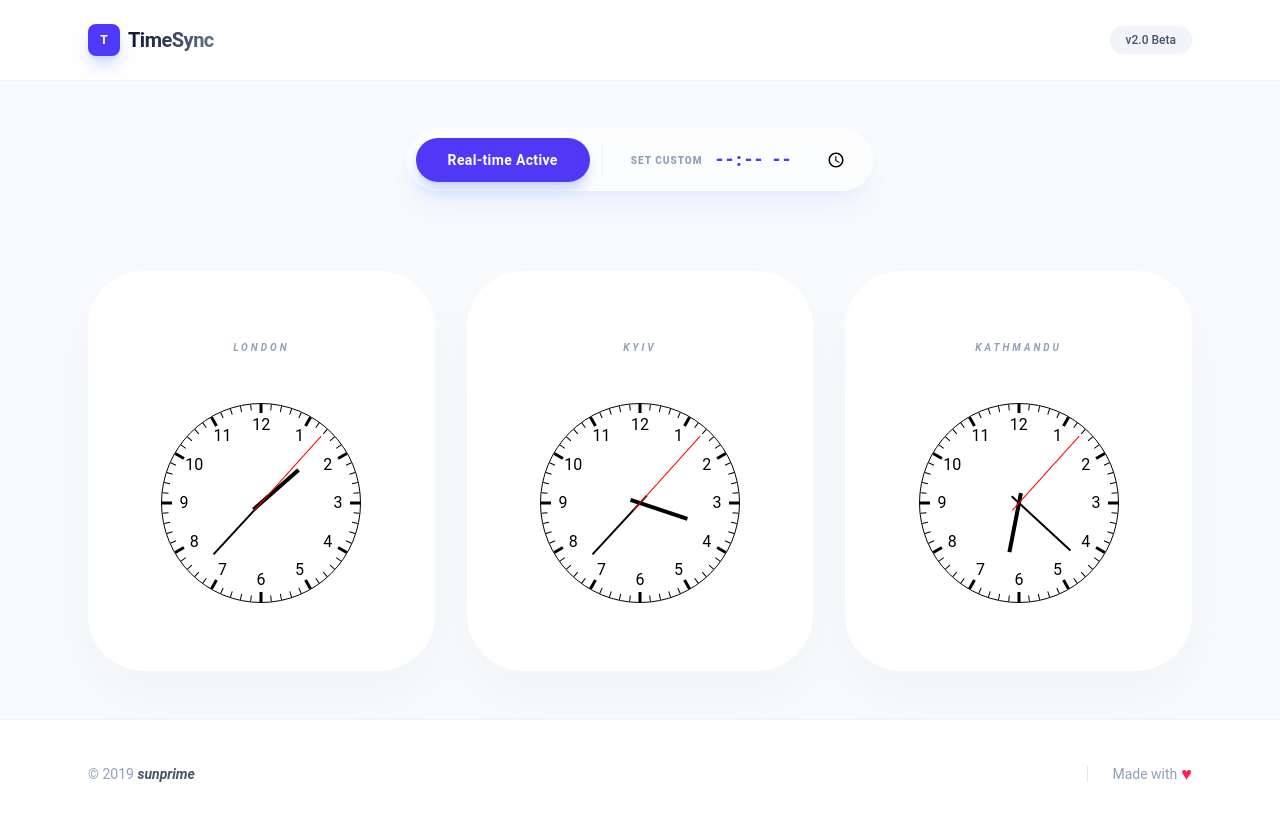
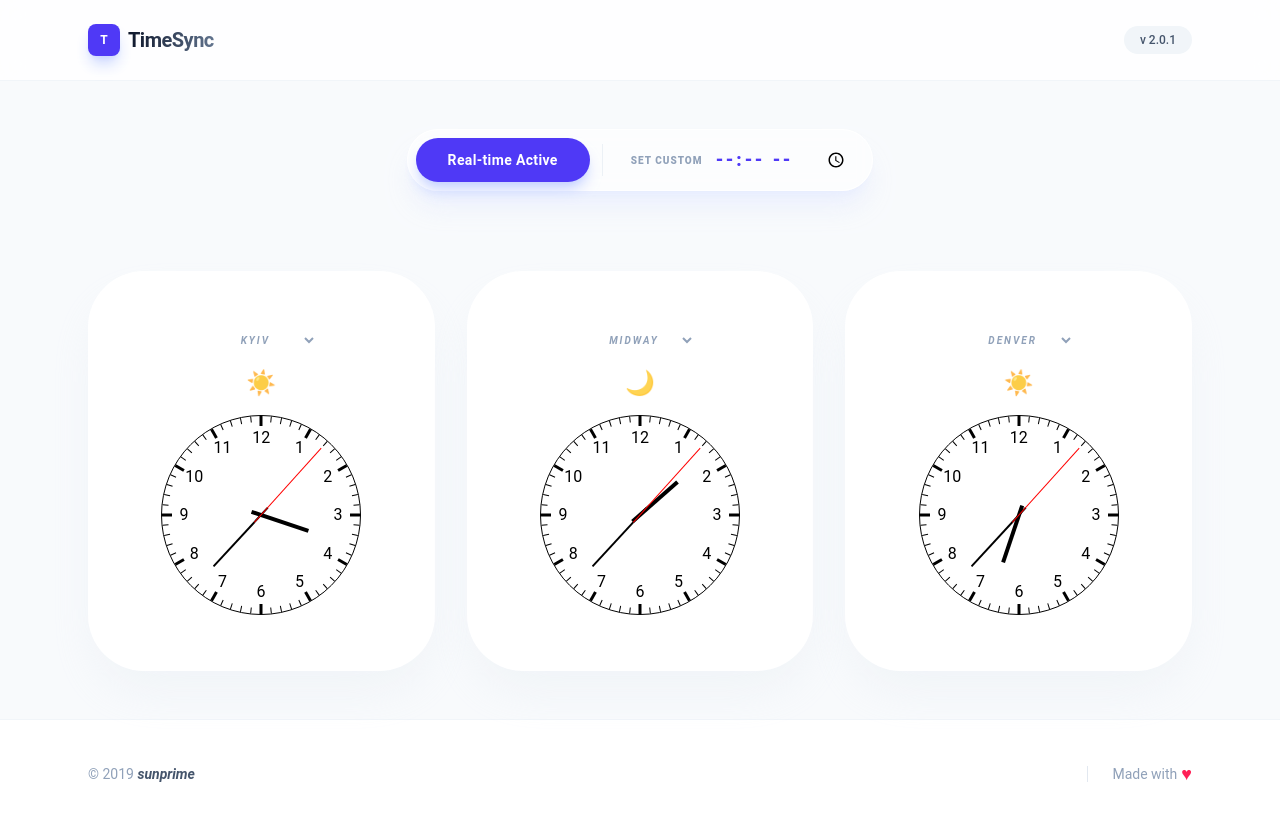
Before and after one commit to SunPrime/clocks-app, a React (Vite) app: page / in a window 1280 px wide. Shown: the top 820 px of the page. Built offline with nearby package versions, Linux system fonts and the light colour scheme.

Commit message:
update cities

```diff
--- /dev/null
+++ b/src/data/cities.json
@@ -0,0 +1,31 @@
+[
+  { "label": "Midway", "zone": "Pacific/Midway" },
+  { "label": "Honolulu", "zone": "Pacific/Honolulu" },
+  { "label": "Anchorage", "zone": "America/Anchorage" },
+  { "label": "Los Angeles", "zone": "America/Los_Angeles" },
+  { "label": "Denver", "zone": "America/Denver" },
+  { "label": "Chicago", "zone": "America/Chicago" },
+  { "label": "New York", "zone": "America/New_York" },
+  { "label": "Santiago", "zone": "America/Santiago" },
+  { "label": "Buenos Aires", "zone": "America/Argentina/Buenos_Aires" },
+  { "label": "Nuuk", "zone": "America/Nuuk" },
+  { "label": "Azores", "zone": "Atlantic/Azores" },
+  { "label": "London", "zone": "Europe/London" },
+  { "label": "Paris", "zone": "Europe/Paris" },
+  { "label": "Kyiv", "zone": "Europe/Kyiv" },
+  { "label": "Istanbul", "zone": "Europe/Istanbul" },
+  { "label": "Dubai", "zone": "Asia/Dubai" },
+  { "label": "Karachi", "zone": "Asia/Karachi" },
+  { "label": "Mumbai", "zone": "Asia/Kolkata" },
+  { "label": "Kathmandu", "zone": "Asia/Kathmandu" },
+  { "label": "Dhaka", "zone": "Asia/Dhaka" },
+  { "label": "Bangkok", "zone": "Asia/Bangkok" },
+  { "label": "Singapore", "zone": "Asia/Singapore" },
+  { "label": "Tokyo", "zone": "Asia/Tokyo" },
+  { "label": "Adelaide", "zone": "Australia/Adelaide" },
+  { "label": "Sydney", "zone": "Australia/Sydney" },
+  { "label": "Noumea", "zone": "Pacific/Noumea" },
+  { "label": "Auckland", "zone": "Pacific/Auckland" },
+  { "label": "Nuku'alofa", "zone": "Pacific/Tongatapu" },
+  { "label": "Kiritimati", "zone": "Pacific/Kiritimati" }
+]
--- a/src/layout/header/header.jsx
+++ b/src/layout/header/header.jsx
@@ -13,7 +13,7 @@ const Header = () => {
 
         <div className="hidden md:flex items-center gap-8 text-sm font-medium text-slate-500">
           <div className="px-4 py-1.5 bg-slate-100 rounded-full text-slate-600 text-xs">
-            v2.0 Beta
+            v 2.0.1
           </div>
         </div>
       </div>
--- a/src/layout/main/main.jsx
+++ b/src/layout/main/main.jsx
@@ -1,35 +1,58 @@
 import React, { useState, useEffect, useRef } from "react";
 import Clock from "react-clock";
 import Input from "../../component/input/input";
+import cities from "../../data/cities.json";
 import "react-clock/dist/Clock.css";
 
 const Main = () => {
-  const [times, setTimes] = useState(() => ({
-    london: new Date(),
-    kyiv: new Date(),
-    kathmandu: new Date(),
-  }));
+  const [selectedZones, setSelectedZones] = useState(() => {
+    const savedZones = localStorage.getItem("timesync_zones");
+    if (savedZones) {
+      try {
+        return JSON.parse(savedZones);
+      } catch (e) {
+        console.error("Error parsing zones from storage", e);
+      }
+    }
+
+    return {
+      left: cities[0],   // London
+      right: cities[4],  // Kathmandu
+    };
+  });
+
+  const calculateAllTimes = (baseDate, zones) => {
+    const formatter = (zone) => new Date(baseDate.toLocaleString("en-US", { timeZone: zone }));
+    return {
+      left: formatter(zones.left.zone),
+      kyiv: formatter("Europe/Kiev"),
+      right: formatter(zones.right.zone),
+    };
+  };
+
+  const [times, setTimes] = useState(() => calculateAllTimes(new Date(), selectedZones));
   const [input, setInput] = useState("");
   const [isCustomTime, setIsCustomTime] = useState(false);
   const currentTimeRef = useRef(new Date());
 
-  const getZoneTimes = (baseDate) => {
-    const formatter = (zone) => new Date(baseDate.toLocaleString("en-US", { timeZone: zone }));
-    return {
-      london: formatter("Europe/London"),
-      kyiv: formatter("Europe/Kiev"),
-      kathmandu: formatter("Asia/Kathmandu"),
-    };
-  };
+  useEffect(() => {
+    localStorage.setItem("timesync_zones", JSON.stringify(selectedZones));
+  }, [selectedZones]);
 
   useEffect(() => {
+    if (!isCustomTime) currentTimeRef.current = new Date();
+
     const interval = setInterval(() => {
-      const nextDate = isCustomTime ? new Date(currentTimeRef.current.getTime() + 1000) : new Date();
+      const nextDate = isCustomTime
+        ? new Date(currentTimeRef.current.getTime() + 1000)
+        : new Date();
+
       currentTimeRef.current = nextDate;
-      setTimes(getZoneTimes(nextDate));
+      setTimes(calculateAllTimes(nextDate, selectedZones));
     }, 1000);
+
     return () => clearInterval(interval);
-  }, [isCustomTime]);
+  }, [isCustomTime, selectedZones]);
 
   const handleInput = (e) => {
     const val = e.target.value;
@@ -47,54 +70,81 @@ const Main = () => {
     setInput("");
   };
 
+  const changeCity = (side, cityLabel) => {
+    const newCity = AVAILABLE_CITIES.find(c => c.label === cityLabel);
+    setSelectedZones(prev => ({ ...prev, [side]: newCity }));
+  };
+
+  const getDayNightInfo = (date) => {
+    if (!date) return { icon: "☀️", isDay: true };
+    const hours = date.getHours();
+    const isDay = hours >= 6 && hours < 18;
+    return {
+      icon: isDay ? "☀️" : "🌙",
+      isDay: isDay
+    };
+  };
+
   return (
     <main className="max-w-6xl mx-auto px-6 py-12">
       <div className="flex justify-center mb-20">
-        {/* Єдина капсула для всіх елементів керування */}
         <div className="inline-flex items-center gap-2 bg-white/60 p-2 rounded-[2.5rem] shadow-xl shadow-indigo-100/50 border border-white backdrop-blur-sm">
-
-          {/* Кнопка тепер частина капсули */}
           <button
             onClick={reset}
             className={`px-8 py-3 rounded-[2rem] font-bold text-sm tracking-wide transition-all duration-300 ${
-              !isCustomTime
-                ? 'bg-indigo-600 text-white shadow-lg shadow-indigo-200'
-                : 'text-slate-500 hover:bg-slate-100'
+              !isCustomTime ? 'bg-indigo-600 text-white shadow-lg shadow-indigo-200' : 'text-slate-500 hover:bg-slate-100'
             }`}
           >
             {!isCustomTime ? "Real-time Active" : "Switch to Real-time"}
           </button>
-
           <div className="w-[1px] h-8 bg-slate-200/60 mx-1"></div>
-
           <div className="flex items-center gap-3 px-4 py-2">
             <span className="text-[10px] font-black uppercase tracking-widest text-slate-400">Set Custom</span>
-            <Input
-              value={input}
-              onChange={handleInput}
-              variant="minimal"
-            />
+            <Input value={input} onChange={handleInput} variant="minimal" />
           </div>
         </div>
       </div>
-      <div className="grid grid-cols-1 md:grid-cols-3 gap-8">
+
+      <div className="grid grid-cols-1 md:grid-cols-3 gap-8 text-center">
         {[
-          { label: "London", time: times.london },
-          { label: "Kyiv", time: times.kyiv, isPrimary: true },
-          { label: "Kathmandu", time: times.kathmandu },
-        ].map((zone) => (
-          <div key={zone.label} className="bg-white p-10 rounded-[3.5rem] shadow-2xl shadow-slate-200/40 flex flex-col items-center justify-center min-h-[400px] transition-all hover:translate-y-[-5px]">
-            <h3 className="text-slate-400 font-bold uppercase tracking-[0.3em] text-[10px] mb-12 italic">
-              {zone.label}
-            </h3>
+          { id: 'kyiv', data: { label: "Kyiv" }, time: times.kyiv, canChange: true},
+          { id: 'left', data: selectedZones.left, time: times.left, canChange: true },
+          { id: 'right', data: selectedZones.right, time: times.right, canChange: true },
+        ].map((slot) => {
+          const { icon, isDay } = getDayNightInfo(slot.time);
 
-            <div className="relative group">
-              {/* Світіння навколо годинника для акценту */}
-              <div className="absolute inset-0 bg-indigo-500/5 rounded-full blur-3xl opacity-0 group-hover:opacity-100 transition-opacity"></div>
-              <Clock value={zone.time} size={200} renderNumbers={true} />
+          return (
+            <div key={slot.id} className="bg-white p-10 rounded-[3.5rem] shadow-2xl shadow-slate-200/40 flex flex-col items-center justify-center min-h-[400px] transition-all hover:translate-y-[-5px] relative">
+
+              {slot.canChange ? (
+                <div className="relative mb-4">
+                  <select
+                    value={slot.data.label}
+                    onChange={(e) => changeCity(slot.id, e.target.value)}
+                    className="bg-transparent border-none text-slate-400 font-bold uppercase tracking-[0.2em] text-[10px] italic outline-none cursor-pointer hover:text-indigo-600 transition-colors text-center"
+                  >
+                    {cities.map(city => (
+                      <option key={city.label} value={city.label} className="text-slate-900 bg-white capitalize">{city.label}</option>
+                    ))}
+                  </select>
+                </div>
+              ) : (
+                <h3 className="text-slate-400 font-bold uppercase tracking-[0.3em] text-[10px] mb-4 italic">
+                  {slot.data.label}
+                </h3>
+              )}
+
+              <div className={`text-2xl mb-4 transition-transform duration-500 hover:scale-125 opacity-80 cursor-default`}>
+                {icon}
+              </div>
+
+              <div className="relative group">
+                <div className={`absolute inset-0 rounded-full blur-3xl opacity-0 group-hover:opacity-100 transition-opacity ${isDay ? 'bg-orange-400/10' : 'bg-indigo-900/10'}`}></div>
+                <Clock value={slot.time} size={200} renderNumbers={true} />
+              </div>
             </div>
-          </div>
-        ))}
+          );
+        })}
       </div>
     </main>
   );
```
